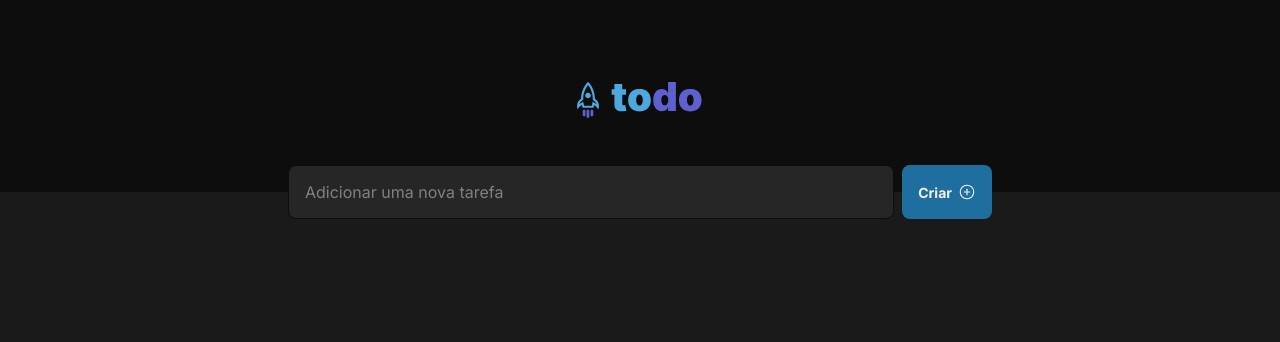
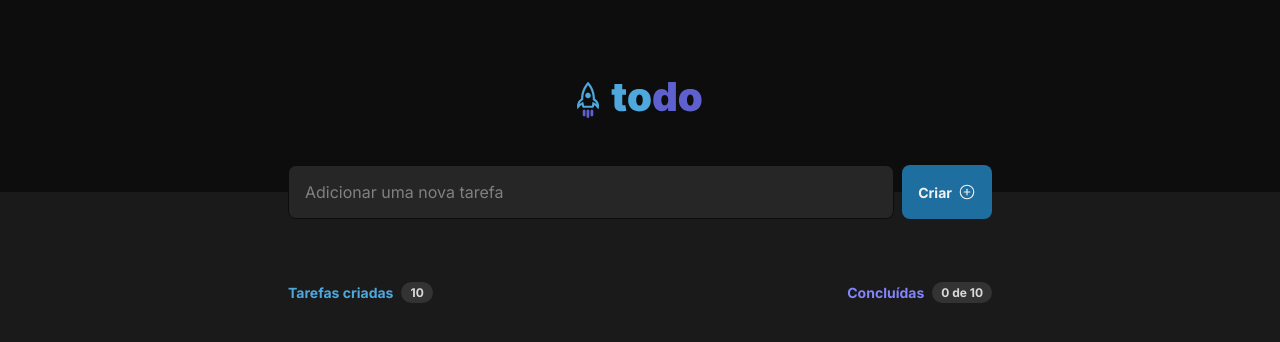
Before and after one commit to felipekgouvea/todo-ignite, a React (Vite) app: page / in a window 1280 px wide. Shown: the top 342 px of the page. Built offline with nearby package versions, Linux system fonts and the light colour scheme.

Commit message:
Created Tasks

```diff
--- a/src/App.tsx
+++ b/src/App.tsx
@@ -1,12 +1,15 @@
 import { Header } from './Header/Header.tsx'
 import styles from './App.module.css'
+import { Tasks } from './Tasks/Tasks.tsx'
 
 function App() {
   return (
     <div>
       <Header />
       <div className={styles.wrapper}>
-        <main></main>
+        <main>
+          <Tasks />
+        </main>
       </div>
     </div>
   )
--- /dev/null
+++ b/src/Tasks/Tasks.module.css
@@ -0,0 +1,47 @@
+.tasks{
+  width: 100%;
+  max-width: 46rem;
+  margin: 0 auto;
+  margin-top: 5.625rem;
+  padding: 0 1rem;
+}
+
+.header{
+  display: flex;
+  align-items: center;
+  justify-content: space-between;
+  margin-bottom: 1.5rem;
+}
+
+.header > div{
+  display: flex;
+  align-items: center;
+  gap: 8px;
+}
+
+.header p {
+  color: var(--blue);
+  font-size: 0.875rem;
+  font-weight: bold;
+}
+
+.textPurple{
+  color: var(--purple) !important;
+  font-size: 0.875rem;
+  font-weight: bold;
+}
+
+.header span {
+  background: var(--gray-400);
+  color: var(--gray-200);
+  padding: .188rem .563rem;
+  border-radius: 999px;
+  font-size: .75rem;
+  font-weight: 700;
+}
+
+.listTasks{
+  display: flex;
+  flex-direction: column;
+  gap: .75rem;
+}
--- /dev/null
+++ b/src/Tasks/Tasks.tsx
@@ -0,0 +1,19 @@
+import styles from './Tasks.module.css'
+
+export const Tasks = () => {
+  return (
+    <section className={styles.tasks}>
+      <header className={styles.header}>
+        <div>
+          <p>Tarefas criadas</p>
+          <span>10</span>
+        </div>
+        <div>
+          <p className={styles.textPurple}>Concluídas</p>
+          <span>0 de 10</span>
+        </div>
+      </header>
+      <div className={styles.listTasks}></div>
+    </section>
+  )
+}
```
